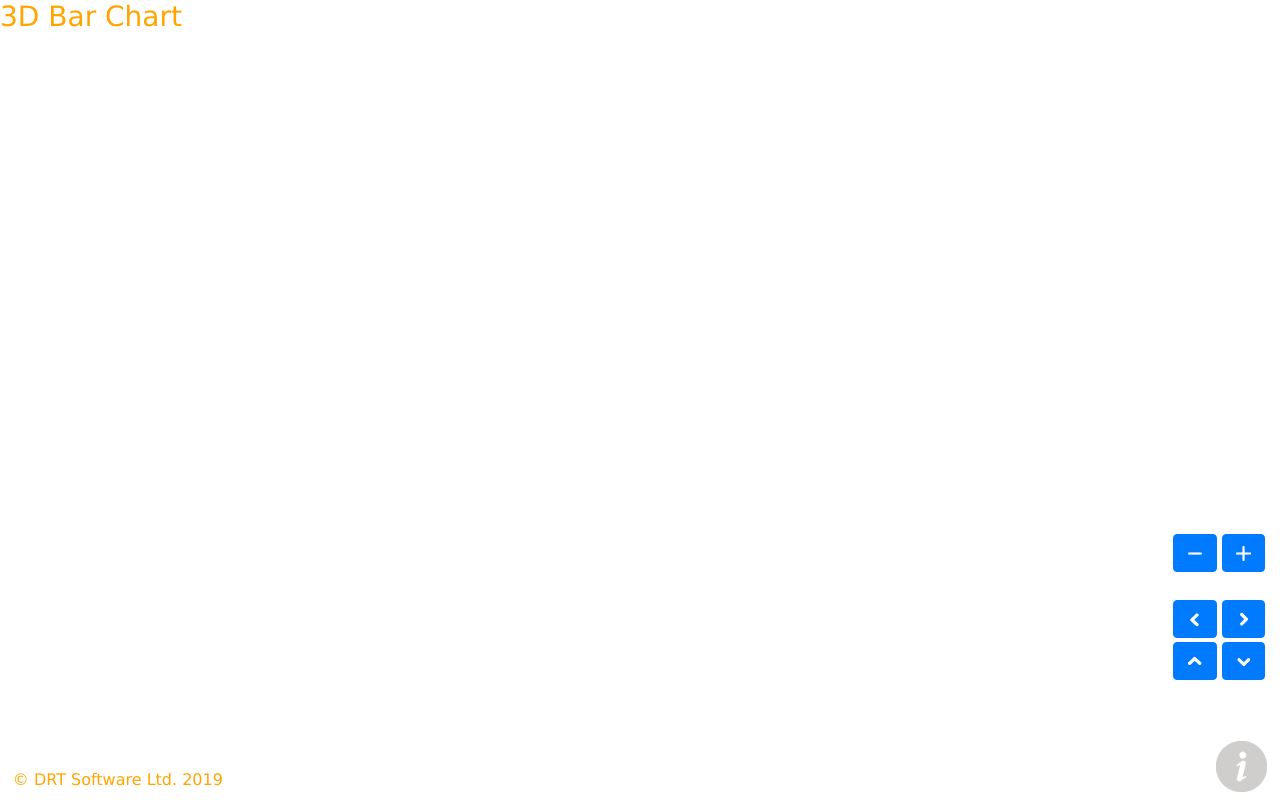
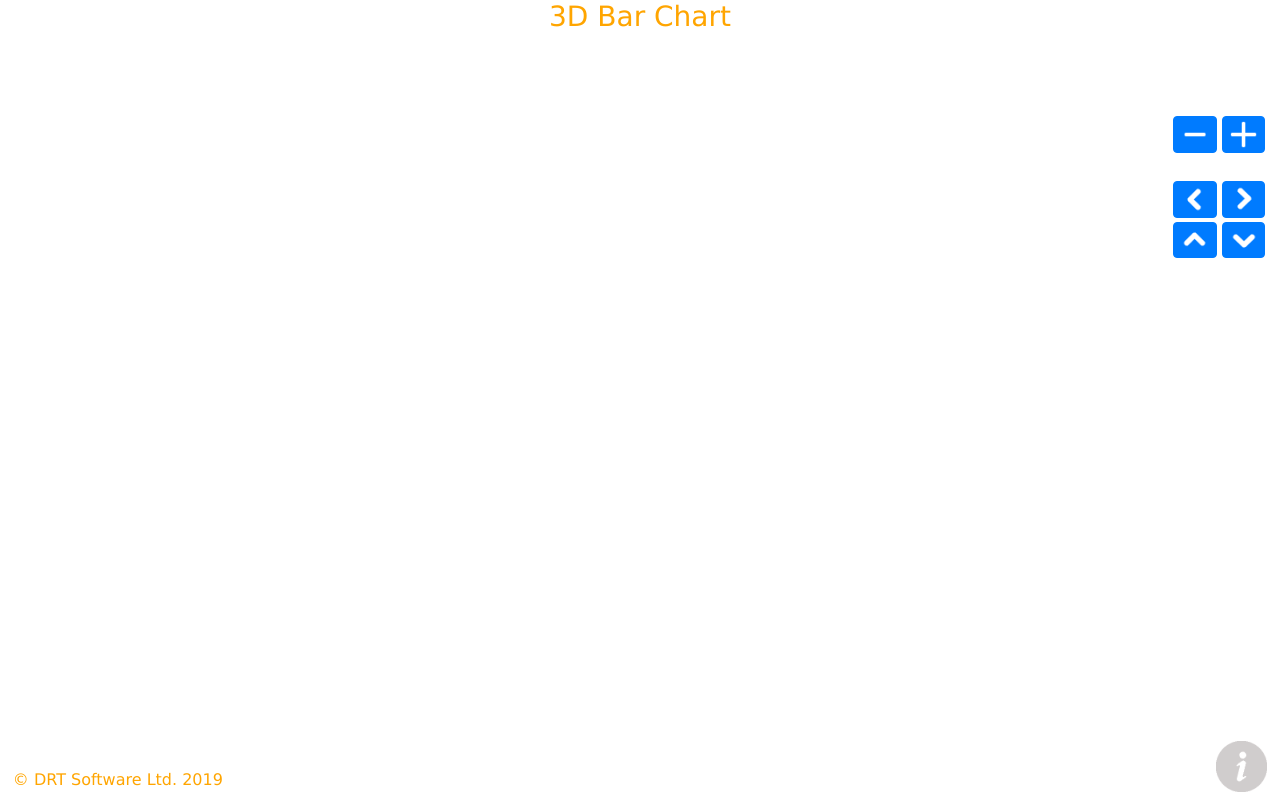
Before and after one commit to DoctorTone/BarChartDemo, a website: page barChart.html in a window 1280 px wide. Drawn offline with nearby package versions, Linux system fonts and the light colour scheme.

Commit message:
Formatted for smallest screens.

```diff
--- a/src/css/barChartStyles.css
+++ b/src/css/barChartStyles.css
@@ -24,14 +24,15 @@ body {
 #rotate {
     bottom: 15%;
     right: 1%;
-    width: 20%;
+    width: 22.5%;
     color: white;
 }
 #rotate button {
     width: 45%;
+    padding: 0.2rem 0.4rem;
 }
 #rotate img {
-    width: 150%;
+    width: 100%;
 }
 .copyright {
     position: absolute;
@@ -48,6 +49,20 @@ body {
     width: 100%;
 }
 
+/* Small screen - landscape */
+@media (min-width: 576px) and (orientation: landscape) {
+    .title {
+        text-align: center;
+    }
+    #rotate {
+        width: 11%;
+        top: 11%;
+    }
+    #info {
+        width: 7.5%;
+    }
+}
+
 /* Larger screens */
 @media (min-width: 1200px) {
     #rotate {
```
